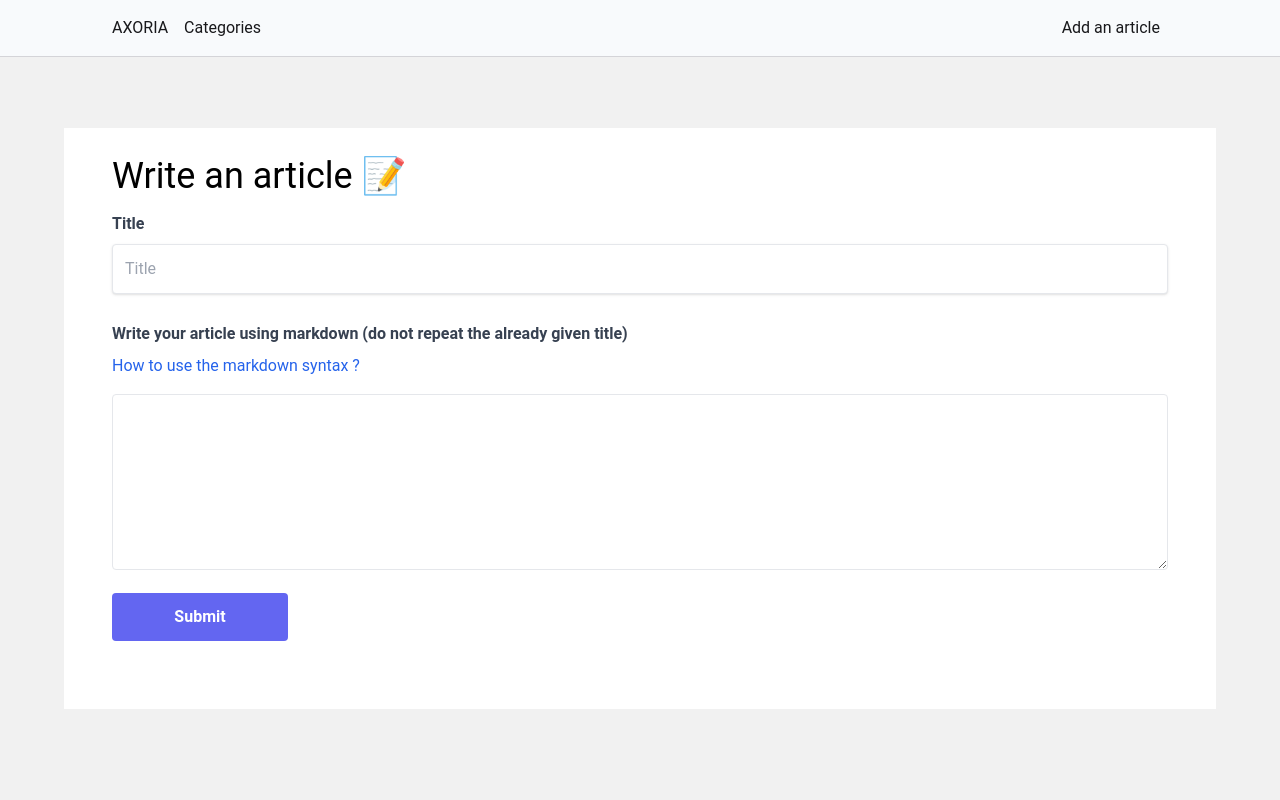
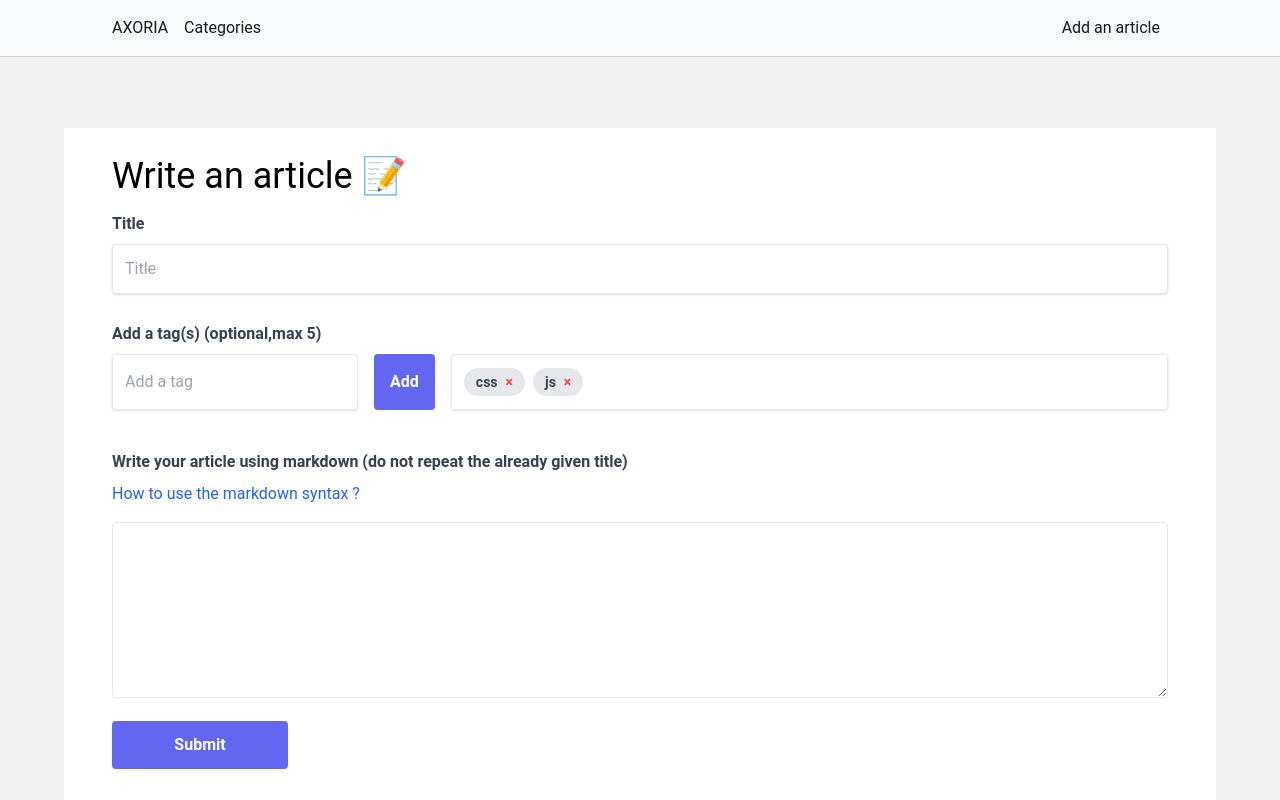
Before and after one commit to enzolp28/blog, a Next.js app: page /dashboard/create in a window 1280 px wide. Shown: the top 800 px of the page. Built offline with nearby package versions, Linux system fonts and the light colour scheme.

Commit message:
input tag

```diff
--- /dev/null
+++ b/src/app/article/[slug]/page.jsx
@@ -0,0 +1,12 @@
+import { getPost } from "@/lib/serverMethods/blog/postMethods"
+
+export default async function page({ params }) {
+    const { slug } = await params
+    const post = await getPost(slug)
+    return (
+        <main className="u-main-container u-padding-content-container">
+            <h1 className="text-4xl mb-3">{post.title}</h1>
+            <p>{post.markdownArticle}</p>
+        </main>
+    )
+}
--- a/src/app/dashboard/create/page.jsx
+++ b/src/app/dashboard/create/page.jsx
@@ -1,7 +1,13 @@
 "use client"
 import { addPost } from "@/lib/serverActions/blog/postServerAction";
+import { useState, useRef } from "react";
 
 export default function page() {
+
+    const [tags, setTags] = useState(["css", "js"])
+
+    const tagInputRef = useRef(null)
+
 
     async function handleSubmit(e) {
         e.preventDefault()
@@ -11,6 +17,13 @@ export default function page() {
 
         }
         const result = await addPost(formData)
+    }
+
+    function handleAddTag() {
+
+    }
+    function handleRemoveTag(tag) {
+
     }
 
 
@@ -28,6 +41,35 @@ export default function page() {
                     required
                 />
 
+                <div className="mb-10">
+                    <label htmlFor="tag" className="f-label">Add a tag(s) (optional,max 5)</label>
+                    <div className="flex">
+                        <input
+                            type="text"
+                            className="shadow border rounded p-3 text-gray-700 focus:outline-slate-400"
+                            id="tag"
+                            placeholder="Add a tag"
+                            ref={tagInputRef}
+                        />
+                        <button
+                            className="bg-indigo-500 hover:bg-indigo-700 text-white font-bold rounded p-4 mx-4"
+                            onClick={handleAddTag}
+                            type="button"
+                        >Add</button>
+                        <div className="flex items-center grow whitespace-nowrap overflow-y-auto shadow border rounded px-3">
+                            {tags.map(tag => (
+                                <span key={tag} className="inline-block whitespace-nowrap bg-gray-200 text-gray-700 rounded-full px-3 py-1 text-sm font-semibold mr-2">
+                                    {tag}
+                                    <button type="button" onClick={() => handleRemoveTag(tag)} className="text-red-500 ml-2">
+                                        &times;
+                                    </button>
+                                </span>
+                            ))}
+                        </div>
+
+                    </div>
+                </div>
+
                 <label htmlFor="markdownArticle" className='f-label'>Write your article using markdown (do not repeat the already given title)</label>
                 <a href="https://www.markdownguide.org/cheat-sheet/" target='_blank' className='block mb-4 text-blue-600'>How to use the markdown syntax ?</a>
                 <textarea
--- a/src/app/page.jsx
+++ b/src/app/page.jsx
@@ -1,23 +1,30 @@
 import Link from "next/link"
 import { connectToDB } from "@/lib/utils/db/connectToDB"
+import { getPosts } from "@/lib/serverMethods/blog/postMethods"
 
-const posts = [
-  {
-    author: "John",
-    title: "5 css tricks",
-  },
-  {
-    author: "Walace",
-    title: "How to code navbar",
-  },
-  {
-    author: "Bruce",
-    title: "How to setup TS",
-  }
-]
+// const posts = [
+//   {
+//     author: "John",
+//     title: "5 css tricks",
+//   },
+//   {
+//     author: "Walace",
+//     title: "How to code navbar",
+//   },
+//   {
+//     author: "Bruce",
+//     title: "How to setup TS",
+//   }
+// ]
 
 export default async function Home() {
+
   await connectToDB()
+  const posts = await getPosts()
+  console.log("real", posts);
+
+
+
   return <div className="u-main-container u-padding-content-container">
     <h1 className="t-main-title">Stay up to date with AXORIA</h1>
     <p className="t-main-subtitle">Tech news and useful knowledge</p>
@@ -32,10 +39,10 @@ export default async function Home() {
                 {new Date().toLocaleDateString("en-EN", { year: "numeric", month: "long", day: "numeric" })}
               </time>
               <Link href={`/categories/author/${post.author}`} className="ml-auto text-base text-gray-700 hover:text-gray-600 whitespace-nowrap truncate">
-                {post.author}
+                John
               </Link>
             </div>
-            <Link href={`/article/${post.title}`} className="inline-block mt-6 text-xl font-semibold text-zinc-800 hover:text-zinc-600">{post.title}</Link>
+            <Link href={`/article/${post.slug}`} className="inline-block mt-6 text-xl font-semibold text-zinc-800 hover:text-zinc-600">{post.title}</Link>
           </div>
         </li>
       ))}
--- a/src/lib/models/post.js
+++ b/src/lib/models/post.js
@@ -35,4 +35,4 @@ postSchema.pre("save", async function (next) {
         next()
     }
 })
-export const Post = mongoose.model?.Post || mongoose.model("Post", postSchema)
+export const Post = mongoose.models?.Post || mongoose.model("Post", postSchema)
--- /dev/null
+++ b/src/lib/serverMethods/blog/postMethods.js
@@ -0,0 +1,24 @@
+import { Post } from "@/lib/models/post";
+import { connectToDB } from "@/lib/utils/db/connectToDB";
+
+export async function getPost(slug) {
+    try {
+        await connectToDB()
+
+        const post = await Post.findOne({ slug })
+        return post
+    } catch (error) {
+        console.error("Error while fetch a post", error);
+        throw new Error("Failed to fetch post")
+    }
+}
+
+export async function getPosts() {
+    try {
+        await connectToDB()
+        const posts = await Post.find({})
+        return posts
+    } catch (error) {
+        throw new Error('Error ')
+    }
+}
```
